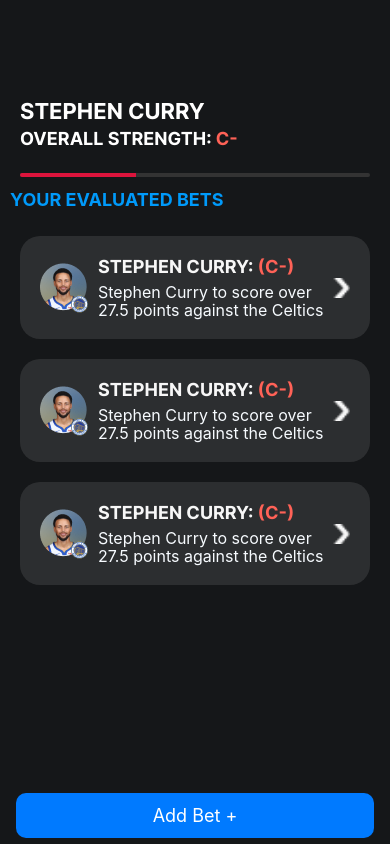
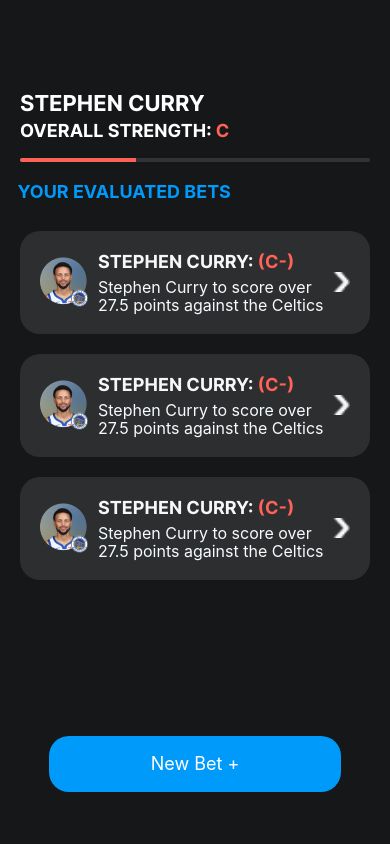
Before and after one commit to yashdesh6/bestbet-app, a React Native app: screen /ParlayDetailScreen in a window 390 px wide. Built offline with nearby package versions, Linux system fonts and the light colour scheme.

Commit message:
A tonnnn of additional styling work and componentization

```diff
--- /dev/null
+++ b/components/Fact.js
@@ -0,0 +1,42 @@
+import { BlurView } from "expo-blur";
+import { StyleSheet, View, Text } from "react-native";
+
+const Fact = (props) => {
+  return (
+    <BlurView tint={'dark'} style={styles.factContainer}>
+      <View style={styles.circle} />
+      <Text style={styles.factText}>{props.fact}</Text>
+    </BlurView>
+  );
+};
+
+export default Fact;
+
+const styles = StyleSheet.create({
+  factContainer: {
+    width: "100%",
+    display: "flex",
+    flexDirection: "row",
+    alignItems: "center",
+    justifyContent: 'center',
+    backgroundColor: "rgba(255, 255, 255, 0.1)",
+    borderRadius: 20,
+    paddingVertical: 16,
+    paddingHorizontal: 24,
+    marginBottom: 16,
+    overflow: 'hidden'
+  },
+  circle: {
+    width: 47,
+    height: 47,
+    marginRight: 25,
+    borderRadius: 100,
+    backgroundColor: '#009AFA',
+  },
+  factText: {
+    flexShrink: -1,
+    color: "#F7F7F7",
+    fontSize: 18,
+    fontFamily: "Inter-Regular",
+  },
+});
--- /dev/null
+++ b/components/InfoBox.js
@@ -0,0 +1,63 @@
+import React from "react";
+import { View, Text, StyleSheet } from "react-native";
+import { BlurView } from 'expo-blur';
+
+const InfoBox = (props) => {
+  return (
+    <View style={styles.container}>
+      <View style={styles.backgroundBox}>
+        <Text style={styles.title}>{props.title}</Text>
+      </View>
+      <View style={styles.titleBox}>
+        <Text style={styles.title}>{props.title}</Text>
+      </View>
+      <BlurView tint={'dark'} style={[styles.contentBox, props.style]}>
+        <View>{props.children}</View>
+      </BlurView>
+    </View>
+  );
+};
+
+export default InfoBox;
+
+const styles = StyleSheet.create({
+  container: {
+    display: "flex",
+    alignItems: "center",
+    backgroundColor: "#151719",
+  },
+  titleBox: {
+    backgroundColor: "#151719",
+    paddingHorizontal: 24,
+    paddingVertical: 12,
+    borderRadius: 100,
+  },
+  backgroundBox: {
+    paddingHorizontal: 22,
+    paddingVertical: 14,
+    borderRadius: 100,
+    position: 'absolute',
+    top: 5,
+    backgroundColor: "rgba(0, 154, 250, 0.3)",
+    zIndex: -2
+  },
+  title: {
+    fontSize: 24,
+    fontFamily: "Inter-Bold",
+    color: "#009AFA",
+  },
+  contentBox: {
+    display: 'flex',
+    alignItems: 'center',
+    backgroundColor: "rgba(255, 255, 255, 0.1)",
+    position: "relative",
+    zIndex: -1,
+    paddingTop: 40,
+    paddingBottom: 10,
+    paddingHorizontal: 60,
+    overflow: 'hidden',
+    borderRadius: 20,
+    top: -18,
+    width: '100%'
+  }
+});
--- /dev/null
+++ b/components/getStyleFromGrade.js
@@ -0,0 +1,82 @@
+import { StyleSheet } from "react-native";
+
+const getStyleForGrade = (grade) => {
+  let style;
+  if (grade.startsWith("A")) {
+    style = styles.betGradeGreen;
+  } else if (grade.startsWith("B")) {
+    style = styles.betGradeYellow;
+  } else if (grade.startsWith("C")) {
+    style = styles.betGradeRed;
+  } else {
+    style = styles.betGradeDefault;
+  }
+  return style;
+};
+
+const getStyleForStrength = (grade) => {
+  let style;
+  if (grade.startsWith("A")) {
+    style = styles.greenStrengthIndicator;
+  } else if (grade.startsWith("B")) {
+    style = styles.yellowStrengthIndicator;
+  } else if (grade.startsWith("C")) {
+    style = styles.redStrengthIndicator;
+  } else {
+    style = styles.defaultStrengthIndicator;
+  }
+  return style;
+};
+
+export { getStyleForGrade, getStyleForStrength };
+
+const styles = StyleSheet.create({
+  betGradeGreen: {
+    color: "#1DCE86",
+    fontFamily: "Inter-Bold",
+    fontSize: 18,
+    lineHeight: 22,
+    textTransform: "uppercase",
+  },
+  betGradeYellow: {
+    color: "#E5A500",
+    fontFamily: "Inter-Bold",
+    fontSize: 18,
+    lineHeight: 22,
+    textTransform: "uppercase",
+  },
+  betGradeRed: {
+    color: "#FF6257",
+    fontFamily: "Inter-Bold",
+    fontSize: 18,
+    lineHeight: 22,
+    textTransform: "uppercase",
+  },
+  betGradeDefault: {
+    color: "black",
+    fontFamily: "Inter-Bold",
+    fontSize: 18,
+    lineHeight: 22,
+    textTransform: "uppercase",
+  },
+  greenStrengthIndicator: {
+    height: "100%",
+    width: "100%",
+    backgroundColor: "#1DCE86",
+  },
+  yellowStrengthIndicator: {
+    height: "100%",
+    width: "66%",
+    backgroundColor: "#E5A500",
+  },
+  redStrengthIndicator: {
+    height: "100%",
+    width: "33%",
+    backgroundColor: "#FF6257",
+  },
+  defaultStrengthIndicator: {
+    height: "100%",
+    width: "0%",
+    backgroundColor: "black",
+  },
+});
--- a/screens/bets/BetDetailScreen.js
+++ b/screens/bets/BetDetailScreen.js
@@ -2,47 +2,54 @@ import React from "react";
 import { View, Text, ScrollView, Image, StyleSheet } from "react-native";
 import { BarChart } from "react-native-gifted-charts";
 import dummyData from "../../dummy.json";
+import { getStyleForGrade } from "../../components/getStyleFromGrade";
+import InfoBox from "../../components/InfoBox";
+import Fact from "../../components/Fact";
 
 const BetDetailScreen = () => {
   const betData = {
-    image: require("../../assets/images/placeholder.png"),
+    image: require("../../assets/images/steph.png"),
   };
 
-  const threshold = 15;
+  const threshold = 27.5;
 
   return (
-    <ScrollView style={styles.container}>
-      <View style={styles.contentContainer}>
+    <View style={styles.container}>
+      <View style={styles.topSection}>
         <Image source={betData.image} style={styles.image} />
         <Text style={styles.title}>{dummyData.player_name}</Text>
         <Text style={styles.description}>{dummyData.player_description}</Text>
-
-        <View style={styles.betContainer}>
-          <Text style={styles.sectionHeader}>YOUR BET</Text>
-          <Text style={styles.text}>{dummyData.user_bet}.</Text>
-          <Text style={styles.strength}>{`STRENGTH: ${dummyData.bet_rating}`}</Text>
+      </View>
+      <ScrollView style={styles.contentSection}>
+        <InfoBox title={"YOUR BET"}>
+          <Text style={styles.betText}>{dummyData.user_bet}</Text>
+          <View style={styles.textContainer}>
+            <Text style={styles.strengthText}>STRENGTH: </Text>
+            <Text style={getStyleForGrade(dummyData.bet_rating)}>
+              {dummyData.bet_rating}
+            </Text>
+          </View>
+        </InfoBox>
+        <View style={styles.line} />
+        <InfoBox title={"WE SUGGEST"} style={{ paddingHorizontal: 24 }}>
+          <Text style={styles.suggestText}>{dummyData.suggestion}</Text>
+        </InfoBox>
+        <View style={styles.line} />
+        <Text style={styles.infoHeader}>INFO</Text>
+        <Text style={styles.subsectionHeader}>FACTS</Text>
+        <View style={styles.facts}>
+          {dummyData.player_facts.map((fact, index) => (
+            <Fact fact={fact} key={index} />
+          ))}
         </View>
-
-        <View style={styles.suggestionContainer}>
-          <Text style={styles.sectionHeader}>WE SUGGEST</Text>
-          <Text style={styles.text}>{dummyData.suggestion}</Text>
-        </View>
-
-        <Text style={styles.infoHeader}>INFO</Text>
-        <Text style={styles.factsHeader}>FACTS</Text>
-        {dummyData.player_facts.map((fact, index) => (
-          <View style={styles.factContainer} key={index}>
-            <Text style={styles.factText}>{fact}</Text>
-          </View>
-        ))}
-        <Text style={styles.statisticsHeader}>STATISTICS</Text>
+        <Text style={styles.subsectionHeader}>STATISTICS</Text>
         <View style={styles.statisticsContainer}>
           <BarChart
             spacing={8}
             barWidth={23}
             noOfSections={7}
             barBorderRadius={4}
-            frontColor={'gray'}
+            frontColor={"gray"}
             data={dummyData.graph_struct.data}
             yAxisThickness={0}
             xAxisThickness={0}
@@ -55,22 +62,30 @@ const BetDetailScreen = () => {
               dashGap: 10,
               thickness: 1.5,
             }}
+            xAxisLabelTextStyle={{color: 'white', fontSize: 10}}
+            xAxisTextNumberOfLines={3}
+            yAxisTextStyle={{color: 'white'}}
           />
         </View>
-      </View>
-    </ScrollView>
+      </ScrollView>
+    </View>
   );
 };
 
 const styles = StyleSheet.create({
   container: {
-    backgroundColor: '#1a1a1a', // Equivalent to bg-zinc-950
-    flex: 1,
+    display: "flex",
+    backgroundColor: "#151719",
+    height: "100%",
   },
-  contentContainer: {
+  topSection: {
+    display: "flex",
+    alignItems: "center",
+    marginTop: "15%",
+  },
+  contentSection: {
+    display: "flex",
     paddingHorizontal: 16,
-    paddingVertical: 40,
-    alignItems: 'center',
   },
   image: {
     height: 96,
@@ -79,93 +94,93 @@ const styles = StyleSheet.create({
     marginBottom: 16,
   },
   title: {
-    color: '#007aff', // Equivalent to text-blue-500
-    fontSize: 36,
-    fontWeight: 'bold',
+    color: "#F7F7F7", // Equivalent to text-blue-500
+    fontSize: 28,
+    fontFamily: "Inter-Bold",
+    textTransform: "uppercase",
     marginBottom: 8,
   },
   description: {
-    color: 'white',
+    color: "#F7F7F7",
+    fontStyle: "italic",
     fontSize: 18,
     marginBottom: 16,
   },
   betContainer: {
-    width: '100%',
-    backgroundColor: '#333', // Equivalent to bg-gray-700
+    width: "100%",
+    backgroundColor: "#333", // Equivalent to bg-gray-700
     borderRadius: 10,
     padding: 16,
     marginBottom: 24,
   },
   sectionHeader: {
     fontSize: 18,
-    fontWeight: 'bold',
-    color: 'white',
+    fontWeight: "bold",
+    color: "white",
     marginBottom: 8,
   },
-  text: {
-    fontSize: 14,
-    color: 'white',
+  betText: {
+    fontSize: 18,
+    lineHeight: 22,
+    fontFamily: "Inter-SemiBold",
+    color: "#F7F7F7",
     marginBottom: 16,
   },
-  strength: {
-    color: '#32cd32', // Equivalent to text-green-500
-    fontWeight: 'bold',
+  line: {
+    width: "100%",
+    height: 0,
+    borderColor: "rgba(200, 200, 200, 0.2)",
+    borderWidth: "1px",
+    marginVertical: 30
+  },
+  suggestText: {
+    fontSize: 16,
+    lineHeight: 22,
+    fontFamily: "Inter-SemiBold",
+    color: "#F7F7F7",
+    marginBottom: 16,
+    textAlign: "center",
+  },
+  facts: {
+    marginBottom: 35
+  },
+  textContainer: {
+    display: "flex",
+    flexDirection: "row",
+    alignSelf: "center",
+    alignItems: "center",
+    marginBottom: "2%",
+  },
+  strengthText: {
+    color: "#F7FBFF", // Equivalent to text-green-500
+    fontFamily: "Inter-Bold",
+    fontSize: 22,
   },
   suggestionContainer: {
-    width: '100%',
-    backgroundColor: '#333',
+    width: "100%",
+    backgroundColor: "#333",
     borderRadius: 10,
     padding: 16,
   },
   infoHeader: {
-    color: 'white',
+    color: "white",
+    fontSize: 22,
+    fontFamily: "Inter-Bold",
+    marginTop: 10,
+    marginBottom: 18,
+  },
+  subsectionHeader: {
+    color: "#009AFA",
     fontSize: 20,
-    fontWeight: 'bold',
-    marginTop: 40,
-    marginBottom: 16,
-  },
-  factsHeader: {
-    color: 'white',
-    fontSize: 18,
-    fontWeight: 'bold',
-    marginBottom: 16,
-  },
-  factContainer: {
-    width: '100%',
-    backgroundColor: '#333',
-    borderRadius: 10,
-    padding: 16,
-    marginBottom: 16,
-  },
-  factText: {
-    color: 'white',
-    fontSize: 18,
-    fontWeight: 'bold',
-  },
-  statisticsHeader: {
-    color: 'white',
-    fontSize: 18,
-    fontWeight: 'bold',
+    fontFamily: "Inter-Bold",
     marginBottom: 16,
   },
   statisticsContainer: {
-    width: '100%',
-    backgroundColor: '#333',
-    borderRadius: 10,
+    width: "100%",
+    backgroundColor: "#333",
+    borderRadius: 20,
     padding: 16,
-    marginBottom: 16,
-  },
-  learnMoreContainer: {
-    width: '100%',
-    backgroundColor: '#007aff', // Equivalent to bg-blue-700
-    borderRadius: 10,
-    padding: 16,
-    marginBottom: 16,
-  },
-  learnMoreText: {
-    color: 'white',
-    fontSize: 20,
-    fontWeight: 'bold',
+    marginBottom: "15%",
   },
 });
 
--- a/screens/bets/ParlayDetailScreen.js
+++ b/screens/bets/ParlayDetailScreen.js
@@ -7,25 +7,14 @@ import {
   Image,
   StyleSheet,
 } from "react-native";
-import NewBetModal from "../../components/NewBetModal"; // Adjust the path as needed
+import NewBetModal from "../../components/NewBetModal";
 import arrowIcon from "../../assets/images/arrow.png";
-
-const getStyleForGrade = (grade) => {
-  let style;
-  if (grade.startsWith("A")) {
-    style = styles.betGradeGreen;
-  } else if (grade.startsWith("B")) {
-    style = styles.betGradeYellow;
-  } else if (grade.startsWith("C")) {
-    style = styles.betGradeRed;
-  } else {
-    style = styles.betGradeDefault;
-  }
-  return style;
-};
+import { getStyleForGrade, getStyleForStrength } from "../../components/getStyleFromGrade";
 
 const ParlayDetailScreen = ({ navigation }) => {
   const [modalVisible, setModalVisible] = useState(false);
+
+  const overallStrength = "C";
 
   const betData = [
     {
@@ -64,10 +53,10 @@ const ParlayDetailScreen = ({ navigation }) => {
         <Text style={styles.title}>{betData[0].title}</Text>
         <View style={styles.textContainer}>
           <Text style={styles.subtitle}>OVERALL STRENGTH: </Text>
-          <Text style={styles.strengthText}>{betData[0].grade}</Text>
+          <Text style={getStyleForGrade(overallStrength)}>{overallStrength}</Text>
         </View>
         <View style={styles.strengthBar}>
-          <View style={styles.strengthIndicator} />
+          <View style={getStyleForStrength(overallStrength)} />
         </View>
       </View>
       <View style={styles.midSection}>
@@ -98,9 +87,9 @@ const ParlayDetailScreen = ({ navigation }) => {
       <View style={styles.bottomSection}>
         <TouchableOpacity
           onPress={() => setModalVisible(true)}
-          style={styles.addButton}
+          style={styles.newBetButton}
         >
-          <Text style={styles.addButtonText}>Add Bet +</Text>
+          <Text style={styles.addButtonText}>New Bet +</Text>
         </TouchableOpacity>
         <NewBetModal
           isVisible={modalVisible}
@@ -120,7 +109,7 @@ const styles = StyleSheet.create({
     justifyContent: "flex-start",
   },
   topSection: {
-    marginTop: "20%",
+    marginTop: "18%",
     padding: 20,
     height: "12%",
   },
@@ -137,26 +126,20 @@ const styles = StyleSheet.create({
     color: "white",
     fontSize: 22,
     fontFamily: "Inter-Bold",
-    marginBottom: 4,
+    marginBottom: '1%',
     alignSelf: "flex-start",
   },
   textContainer: {
     display: "flex",
     flexDirection: "row",
     alignSelf: "flex-start",
-    marginBottom: 8,
+    marginBottom: '2%',
   },
   subtitle: {
     color: "white",
     fontSize: 18,
     fontFamily: "Inter-Bold",
-    marginBottom: 16,
-  },
-  strengthText: {
-    color: "#FF6257",
-    fontSize: 18,
-    fontFamily: "Inter-Bold",
-    marginBottom: 16,
+    marginBottom: '5%',
   },
   strengthBar: {
     height: 4,
@@ -164,18 +147,14 @@ const styles = StyleSheet.create({
     borderRadius: 2,
     overflow: "hidden",
     width: "100%",
-    marginBottom: 75,
-  },
-  strengthIndicator: {
-    height: "100%",
-    width: "33%", // Example percentage
-    backgroundColor: "#dc143c", // Equivalent to bg-red-600
+    marginBottom: '25%',
   },
   sectionHeader: {
     color: "#009afa", // Equivalent to text-blue-500
     fontSize: 18,
     fontWeight: "bold",
-    marginBottom: 16,
+    marginBottom: '5%',
+    marginLeft: '2%',
     alignSelf: "flex-start",
   },
   betItem: {
@@ -201,34 +180,6 @@ const styles = StyleSheet.create({
     lineHeight: 22,
     textTransform: "uppercase",
   },
-  betGradeGreen: {
-    color: "#1DCE86",
-    fontFamily: "Inter-Bold",
-    fontSize: 18,
-    lineHeight: 22,
-    textTransform: "uppercase",
-  },
-  betGradeYellow: {
-    color: "#E5A500",
-    fontFamily: "Inter-Bold",
-    fontSize: 18,
-    lineHeight: 22,
-    textTransform: "uppercase",
-  },
-  betGradeRed: {
-    color: "#FF6257",
-    fontFamily: "Inter-Bold",
-    fontSize: 18,
-    lineHeight: 22,
-    textTransform: "uppercase",
-  },
-  betGradeDefault: {
-    color: "black",
-    fontFamily: "Inter-Bold",
-    fontSize: 18,
-    lineHeight: 22,
-    textTransform: "uppercase",
-  },
   betDescription: {
     color: "#F7FBFF",
     fontSize: 16,
@@ -239,17 +190,14 @@ const styles = StyleSheet.create({
     width: 20,
     height: 20,
   },
-  addButton: {
-    backgroundColor: "#007aff",
-    padding: 12,
-    borderRadius: 10,
+  newBetButton: {
+    backgroundColor: "#009AFA",
+    borderRadius: 20,
     alignItems: "center",
-    margin: 16,
-    position: "absolute",
-    bottom: 0,
-    right: 0,
-    left: 0,
-    zIndex: 10,
+    justifyContent: 'center',
+    marginBottom: '10%',
+    height: 56,
+    width: '75%'
   },
   addButtonText: {
     color: "white",
```
Also changed, not shown: dummy.json (+7 -7 lines).
